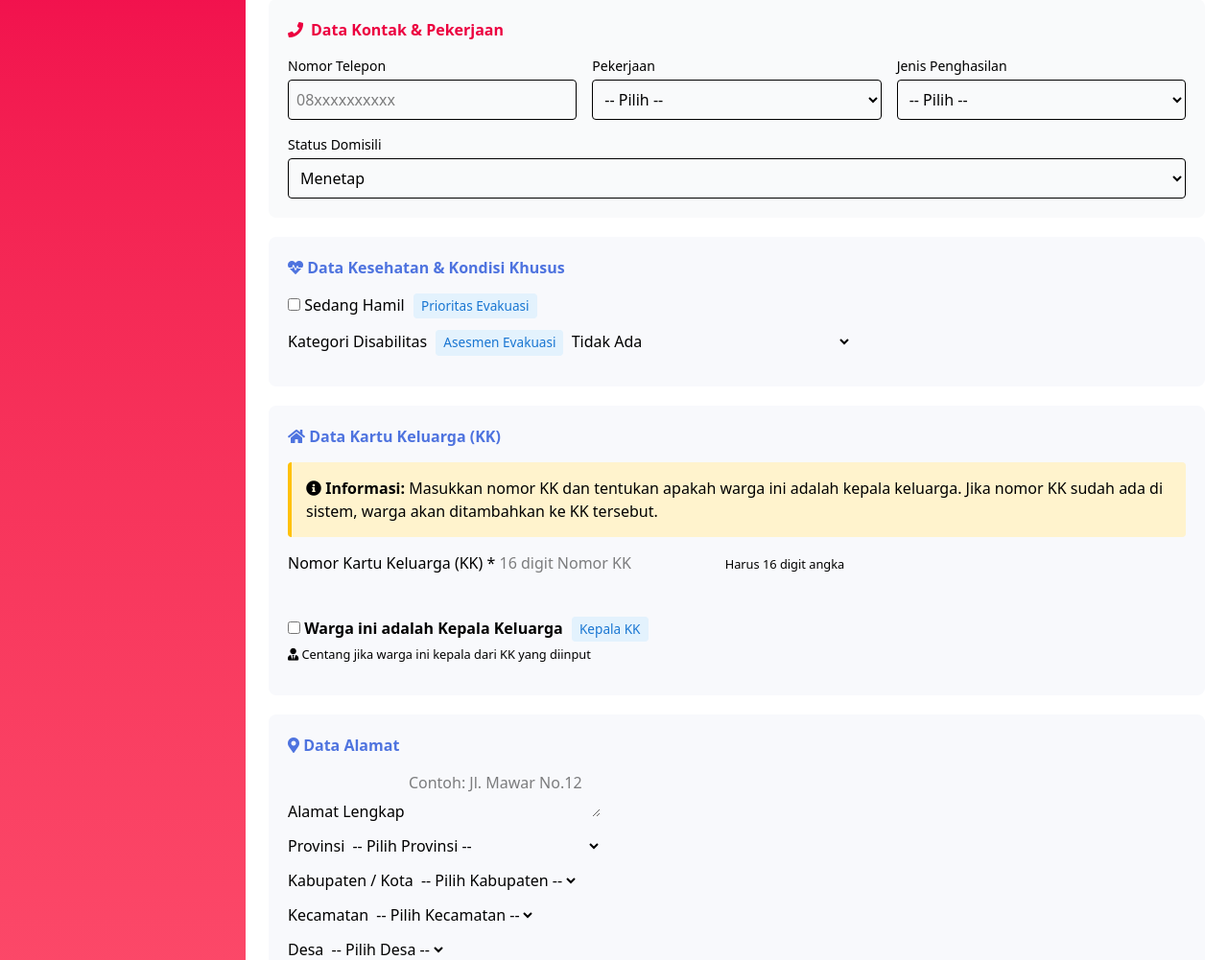
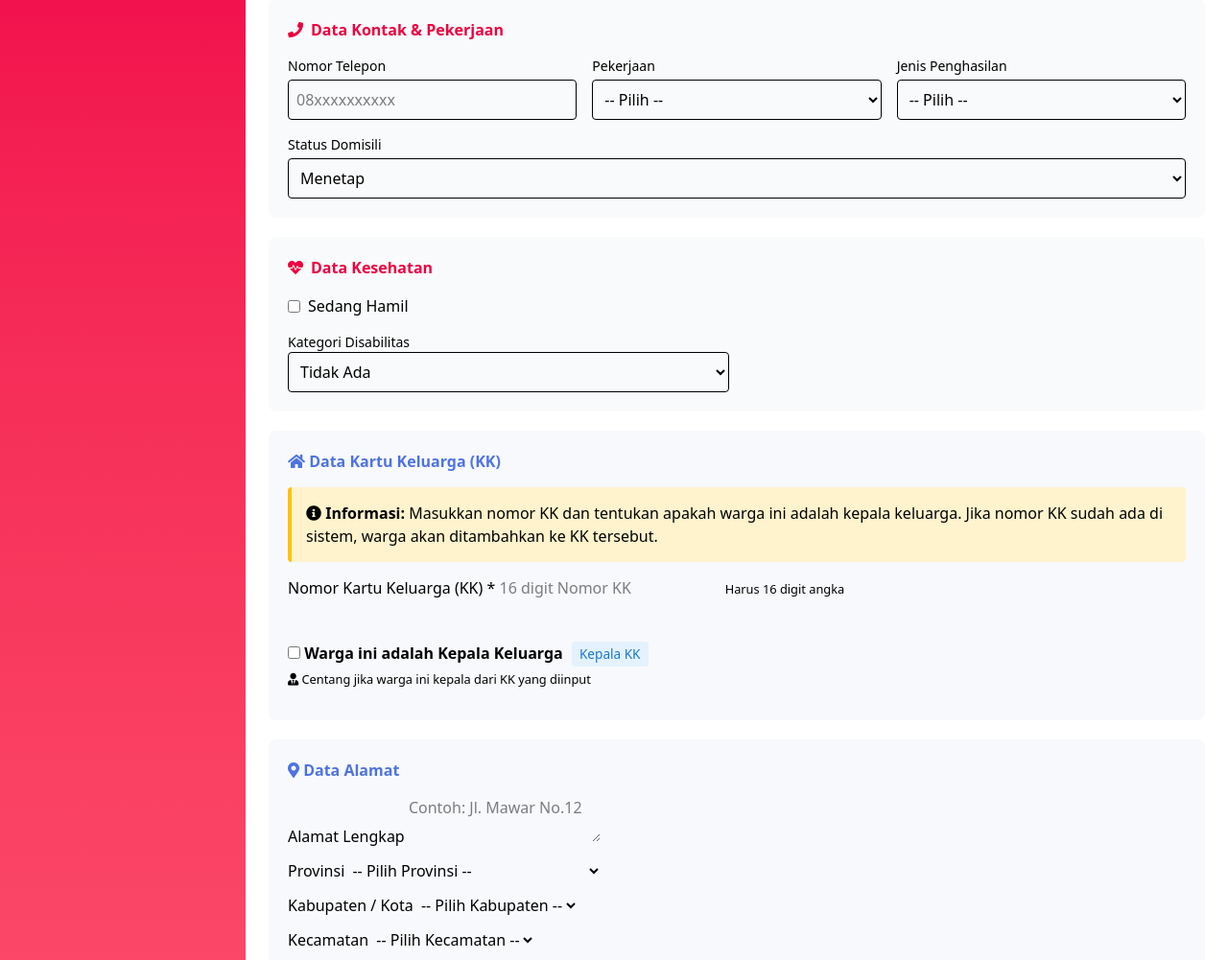
Before and after one commit to francisAWJ/SIGAPDESA, a PHP site: page /input_data.php in a window 1280 px wide. Shown: the part 519-1520 px from the top of the page at 96% size. Run offline with PHP 8.4, Linux system fonts and the light colour scheme; a user stored in the database is signed in; data comes from the database, SQL or seed files in the repository; style sheets or scripts are compiled from the project's sources; some libraries are stand-ins or nearby versions; some web fonts are replaced.

Commit message:
migrated Data Kesehatan & Kondisi Khusus section to Tailwind

```diff
--- a/input_data.php
+++ b/input_data.php
@@ -437,28 +437,31 @@ $rw_result = mysqli_query($conn, "SELECT * FROM rw ORDER BY nomor_rw ASC");
                     </div>
 
                     <!-- Data Kesehatan & Kondisi Khusus -->
-                    <div class="form-section">
-                        <h5><i class="fas fa-heartbeat"></i> Data Kesehatan & Kondisi Khusus</h5>
-                        <div class="row">
-                            <div class="col-md-6 mb-3">
-                                <div class="custom-control custom-checkbox">
-                                    <input type="checkbox" class="custom-control-input" id="status_kehamilan"
-                                        name="status_kehamilan" onchange="togglePerkiraanLahir()">
-                                    <label class="custom-control-label" for="status_kehamilan">
-                                        Sedang Hamil <span class="info-badge">Prioritas Evakuasi</span>
-                                    </label>
-                                </div>
-                            </div>
-                            <div class="col-md-6 mb-3" id="perkiraan_lahir_group" style="display:none;">
-                                <label>Perkiraan Tanggal Lahir (HPL)</label>
-                                <input type="date" class="form-control" name="perkiraan_lahir">
+                    <div class="bg-gray-50 p-5 rounded-lg mb-5">
+                        <h5 class="text-rose-600 font-semibold mb-4 flex items-center gap-2">
+                            <i class="fas fa-heartbeat"></i> Data Kesehatan
+                        </h5>
+
+                        <div class="grid md:grid-cols-2 gap-4">
+                            <label class="flex items-center gap-2">
+                                <input type="checkbox" name="status_kehamilan" id="status_kehamilan"
+                                    class="accent-rose-500" onchange="togglePerkiraanLahir()">
+                                Sedang Hamil
+                            </label>
+
+                            <div id="perkiraan_lahir_group" class="hidden">
+                                <label class="block text-sm font-medium">Perkiraan Lahir</label>
+                                <input type="date" name="perkiraan_lahir"
+                                    class="w-full p-2 border rounded">
                             </div>
                         </div>
-                        <div class="row">
-                            <div class="col-md-6 mb-3">
-                                <label>Kategori Disabilitas <span class="info-badge">Asesmen Evakuasi</span></label>
-                                <select class="form-control" name="kategori_disabilitas" id="kategori_disabilitas"
-                                    onchange="toggleKeteranganDisabilitas()">
+
+                        <div class="grid md:grid-cols-2 gap-4 mt-4">
+                            <div>
+                                <label class="block text-sm font-medium">Kategori Disabilitas</label>
+                                <select name="kategori_disabilitas" id="kategori_disabilitas"
+                                    onchange="toggleKeteranganDisabilitas()"
+                                    class="w-full p-2 border rounded">
                                     <option value="Tidak Ada">Tidak Ada</option>
                                     <option value="Fisik">Fisik (Mobilitas Terbatas)</option>
                                     <option value="Intelektual">Intelektual</option>
@@ -466,10 +469,11 @@ $rw_result = mysqli_query($conn, "SELECT * FROM rw ORDER BY nomor_rw ASC");
                                     <option value="Sensorik">Sensorik (Pendengaran/Penglihatan)</option>
                                 </select>
                             </div>
-                            <div class="col-md-6 mb-3" id="keterangan_disabilitas_group" style="display:none;">
-                                <label>Keterangan Disabilitas</label>
-                                <textarea class="form-control" name="keterangan_disabilitas" rows="2"
-                                    placeholder="Contoh: Menggunakan kursi roda, Tuna rungu, dll"></textarea>
+
+                            <div id="keterangan_disabilitas_group" class="hidden">
+                                <label class="block text-sm font-medium">Keterangan Disabilitas</label>
+                                <textarea name="keterangan_disabilitas"
+                                    class="w-full p-2 border rounded"></textarea>
                             </div>
                         </div>
                     </div>
```
